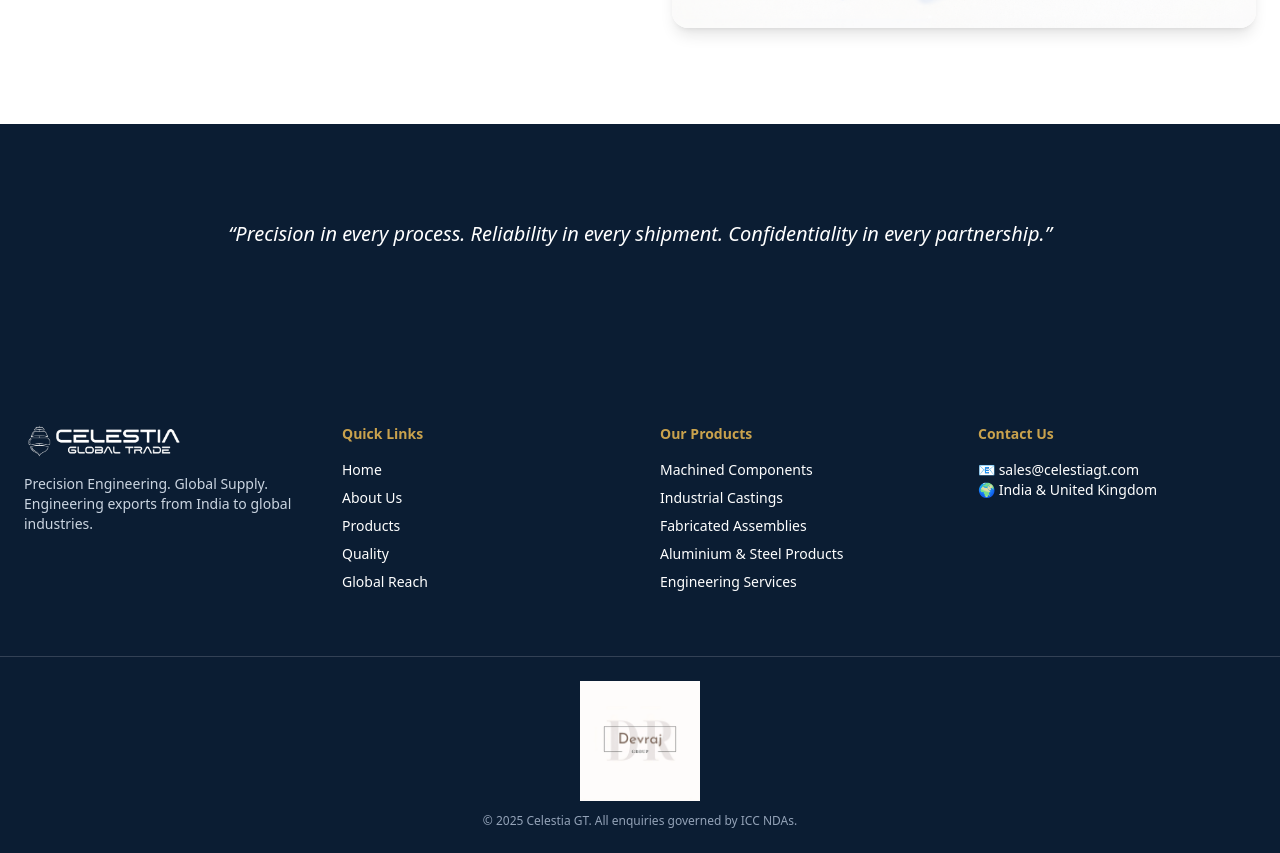
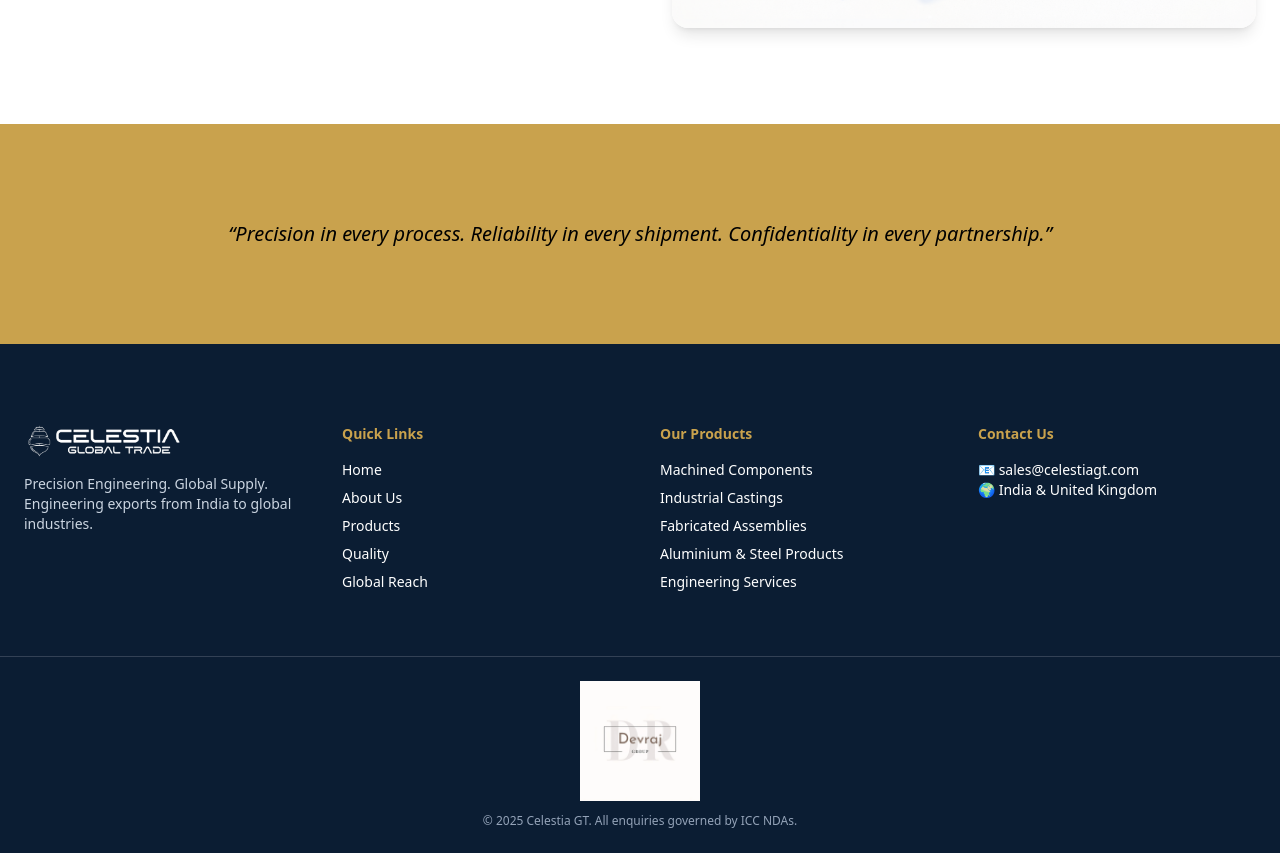
Before and after one commit to preshitpawar-beep/Celestia-GT, a Next.js app: page /about in a window 1280 px wide. Shown: the part 2080-2933 px from the top of the page. Built offline with nearby package versions, Linux system fonts and the light colour scheme.

Commit message:
Update page.js

```diff
--- a/app/about/page.js
+++ b/app/about/page.js
@@ -184,7 +184,7 @@ export default function AboutPage() {
       </section>
 
       {/* ---------------- CLOSING STATEMENT ---------------- */}
-      <section className="py-24 bg-navy text-white text-center">
+      <section className="py-24 bg-gold text-black text-center">
         <motion.p
           initial="hidden"
           whileInView="visible"
```
